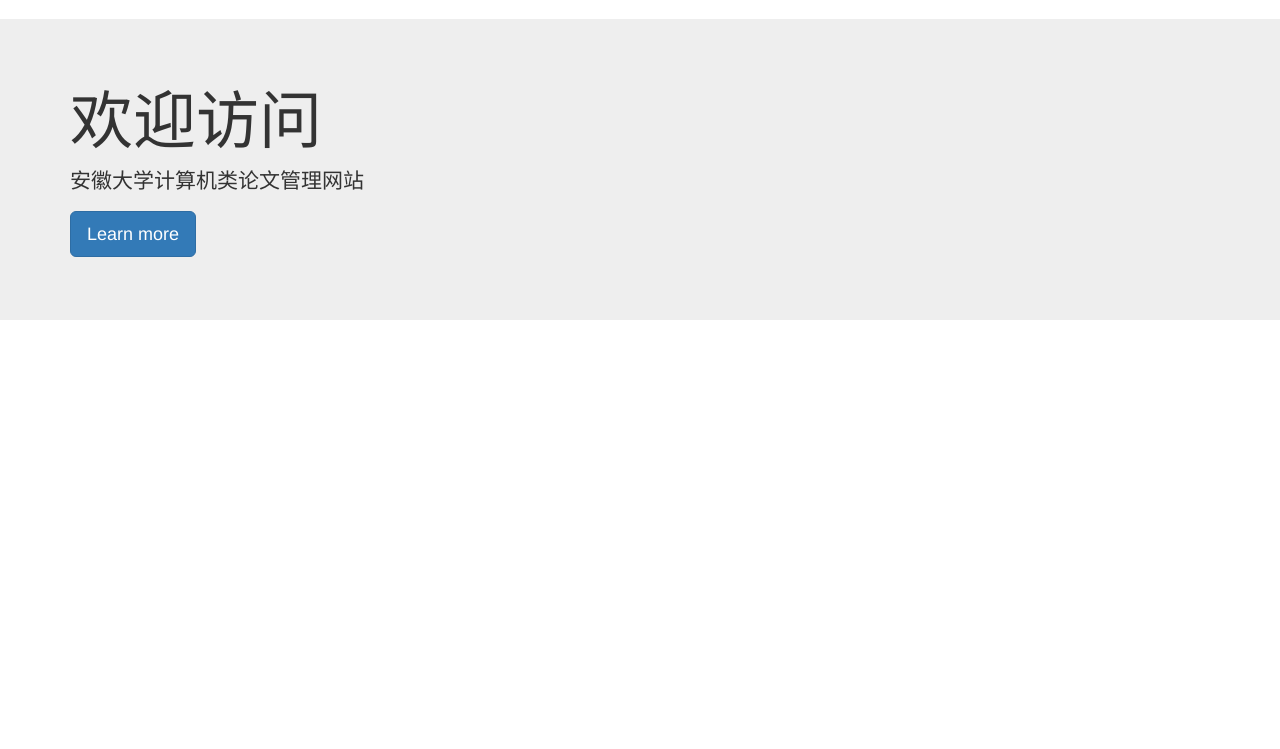
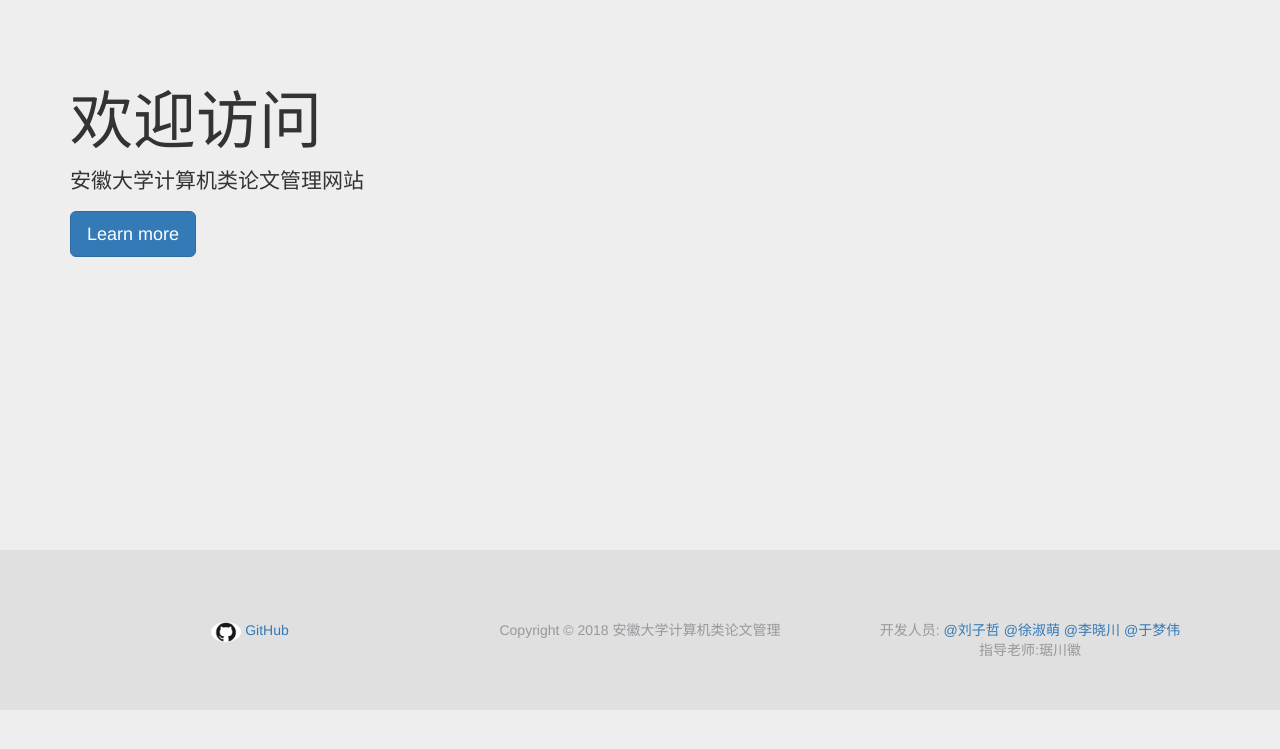
Before and after one commit to BrainPicker-L/ahuPaperSystem, a Django app: template templates/home.html in a window 1280 px wide. Shown: the part 51-800 px from the top of the page. Run offline with Django 3.2, Linux system fonts and the light colour scheme; the template is opened without the code that fills it, so the values that code supplies are empty; parts of the project's set-up code (start-up, migrations or seed data) failed here and were passed over; some libraries are stand-ins or nearby versions.

Commit message:
课设最后版本

```diff
--- a/templates/base.html
+++ b/templates/base.html
@@ -12,7 +12,7 @@
     <script type="text/javascript" src="{% static 'bootstrap-3.3.7/js/bootstrap.min.js' %}"></script>
     {% block header_extends %}{% endblock %}
 </head>
-<body>
+<body style="background-color: #eee;">
     <div class="navbar navbar-default navbar-fixed-top" role="navigation">
         <div class="container-fluid panel-info">
             <div class="navbar-header">
@@ -56,6 +56,49 @@
     </div>
 
     {% block content %}{% endblock %}
+
+
+    <footer>
+        <div style="padding-top: 50px;
+    padding-bottom: 50px;
+    margin-top: 100px;
+    color: #99979c;
+    text-align: center;
+    background-color: #E0E0E0;">
+            <div class="container">
+                <div class="row">
+                    <div class="col-md-4">
+                        <br>
+                        <a href="https://github.com/BrainPicker-L/ahuPaperSystem">
+                            <img class="img-circle" src="/static/img/github.jpg" width="30px" height="20px" alt="GitHub">
+                                <span class="">GitHub</span>
+                            </a>
+                    </div>
+                    <div class="col-md-4">
+                        <br>
+                        Copyright © 2018 安徽大学计算机类论文管理
+
+                    </div>
+                    <div class="col-md-4">
+
+
+                        <br>
+                        <span>
+                            开发人员:
+                            <a href="" class="link_font">@刘子哲</a>
+                            <a href="" class="link_font">@徐淑萌</a>
+                            <a href="" class="link_font">@李晓川</a>
+                            <a href="" class="link_font">@于梦伟</a>
+                        </span>
+                        <br>
+                        <span>
+                            指导老师:琚川徽
+                        </span>
+                    </div>
+                </div>
+            </div>
+        </div>
+    </footer>
     {% block script_extends %}{% endblock %}
 </body>
 </html>
--- a/templates/home.html
+++ b/templates/home.html
@@ -13,6 +13,7 @@
 {% block nav_home_active %}active{% endblock %}
 
 {% block content %}
+<div style="margin-bottom: 230px;">
     <div class="jumbotron">
         <div class="container">
            <h1>欢迎访问</h1>
@@ -24,6 +25,8 @@
             {% endif %}
         </div>
     </div>
+</div>
+
     <!-- 图表容器 DOM
     <div id="container">
     <div class="hot-data">
```
Also changed, not shown: static/img/github.jpg (added), 1 other file.
